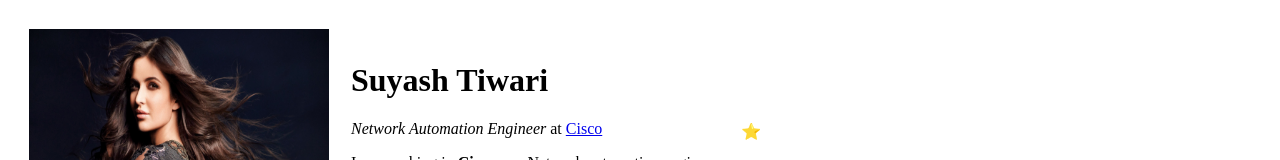
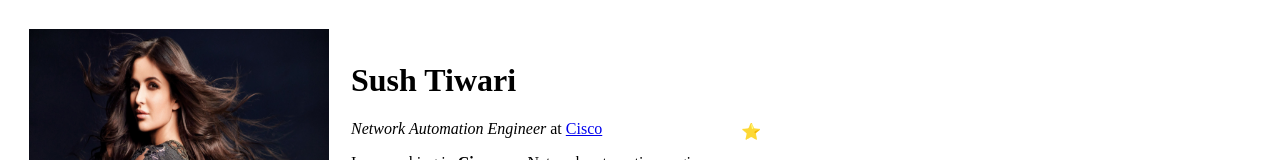
Before and after one commit to suyash-9430/cv, a plain HTML site: page index.html in a window 1280 px wide. Shown: the top 160 px of the page. Drawn offline with Linux system fonts and the light colour scheme.

Commit message:
Update index.html

```diff
--- a/index.html
+++ b/index.html
@@ -3,7 +3,7 @@
 
 <head>
   <meta charset="utf-8">
-  <title>Suyash Personal Site</title>
+  <title>Sush Personal Site</title>
 </head>
 
 <body>
@@ -11,7 +11,7 @@
     <tr>
         <td><img src="98134-KatrinaKaif.jpeg" alt="My all time favourite actress" width="300" height="200"></td>
         <td>
-          <h1>Suyash Tiwari </h1>
+          <h1>Sush Tiwari </h1>
           <p><em>Network Automation Engineer</em> at <a href="https://www.cisco.com/">Cisco</a></p>
 
           <p>I am working in <strong>Cisco</strong> as a Network automation enginner</p>
```
